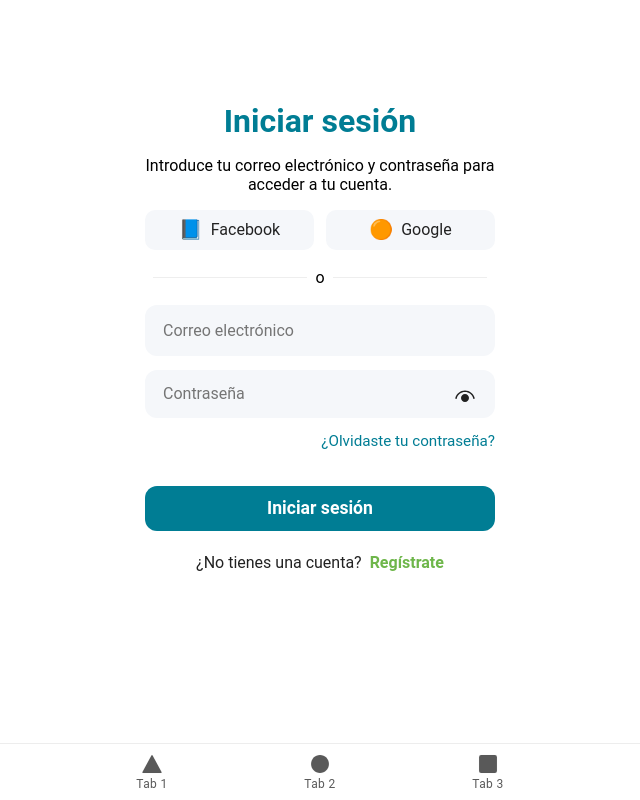
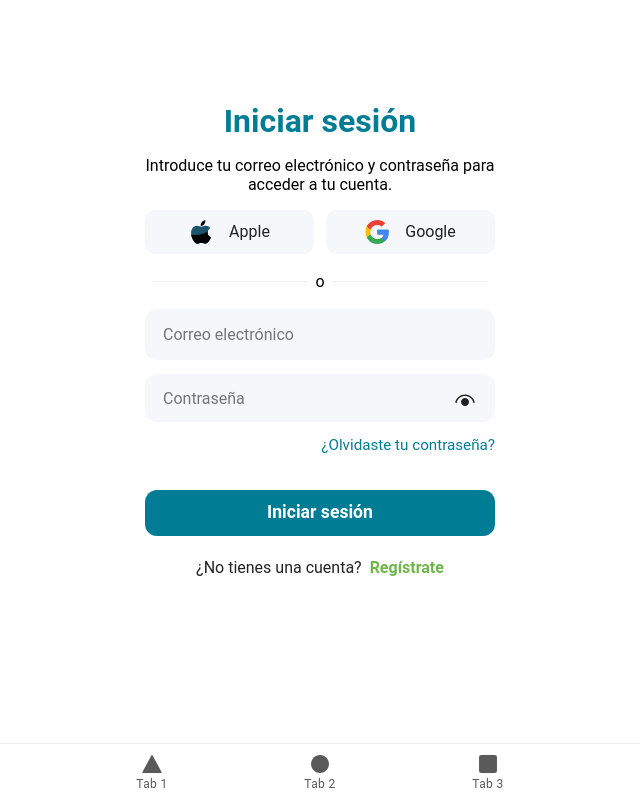
Before and after one commit to Teslol89/alesport, a React (Vite) app in the folder mobile/alesport-app/: page /login in a window 1280 px wide. Shown: the whole page, without its empty margins (320-960 px from the left). Built offline with nearby package versions, Linux system fonts and the light colour scheme.

Commit message:
style: tamaño fijo para social-icons en login

```diff
--- a/mobile/alesport-app/src/components/LoginForm.css
+++ b/mobile/alesport-app/src/components/LoginForm.css
@@ -192,7 +192,15 @@
     transition: background 0.2s;
 }
 
-/* Icono Facebook */
+/* Iconos de los botones sociales */
+.social-icon {
+    width: 24px;
+    height: 24px;
+    margin-right: 8px;
+    object-fit: contain;
+}
+
+/* Icono Apple */
 .social-btn.facebook .social-icon {
     color: #1877f3;
     font-size: 1.2em;
--- a/mobile/alesport-app/src/components/LoginForm.tsx
+++ b/mobile/alesport-app/src/components/LoginForm.tsx
@@ -4,8 +4,10 @@ import { useAuth } from "./AuthContext";
 import { useHistory } from "react-router-dom";
 import { IonToast } from "@ionic/react";
 
-import EyeOpen from "../icons/ojoAbierto.svg";
-import EyeClosed from "../icons/ojoCerrado.svg";
+import ojoAbierto from "../icons/ojoAbierto.svg";
+import ojoCerrado from "../icons/ojoCerrado.svg";
+import appleLogo from '../icons/appleLogo.svg';
+import googleLogo from '../icons/googleLogo.svg';
 import "./LoginForm.css";
 
 const LoginForm: React.FC = () => {
@@ -37,10 +39,10 @@ const LoginForm: React.FC = () => {
             <p className="login-description">Introduce tu correo electrónico y contraseña para acceder a tu cuenta.</p>
             <div className="login-socials">
                 <button className="social-btn facebook">
-                    <span className="social-icon">📘</span> Facebook
+                    <img src={appleLogo} alt="Apple" className="social-icon" /> Apple
                 </button>
                 <button className="social-btn google">
-                    <span className="social-icon">🟠</span> Google
+                    <img src={googleLogo} alt="Google" className="social-icon" /> Google
                 </button>
             </div>
             <div className="login-divider">
@@ -74,7 +76,7 @@ const LoginForm: React.FC = () => {
                         aria-label={showPassword ? "Ocultar contraseña" : "Mostrar contraseña"}
                     >
                         <img
-                          src={showPassword ? EyeClosed : EyeOpen}
+                          src={showPassword ? ojoCerrado : ojoAbierto}
                           alt={showPassword ? "Ojo cerrado" : "Ojo abierto"}
                           style={{ width: 24, height: 24 }}
                         />
```
Also changed, not shown: mobile/alesport-app/src/icons/appleLogo.svg (added), mobile/alesport-app/src/icons/googleLogo.svg (added).
